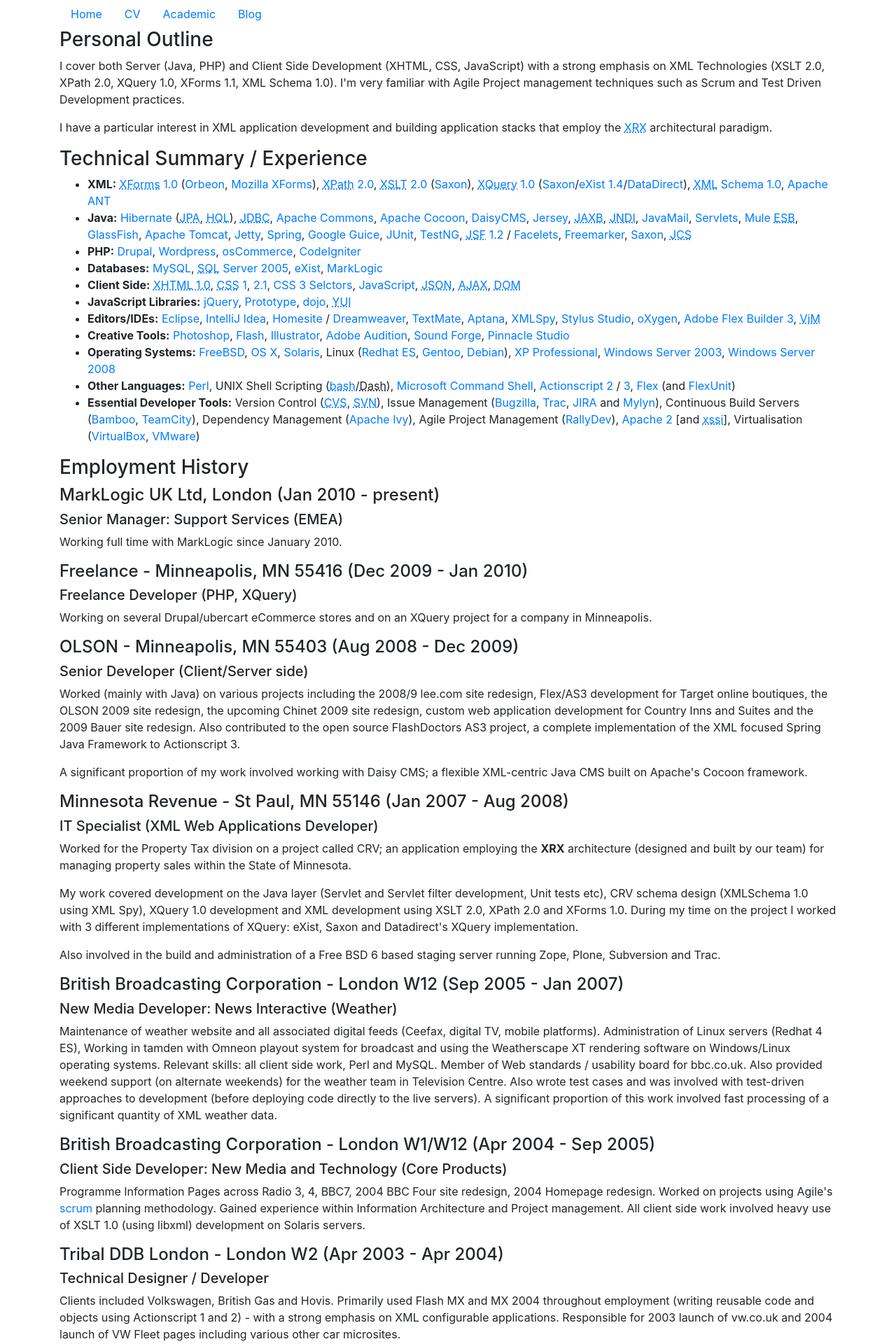
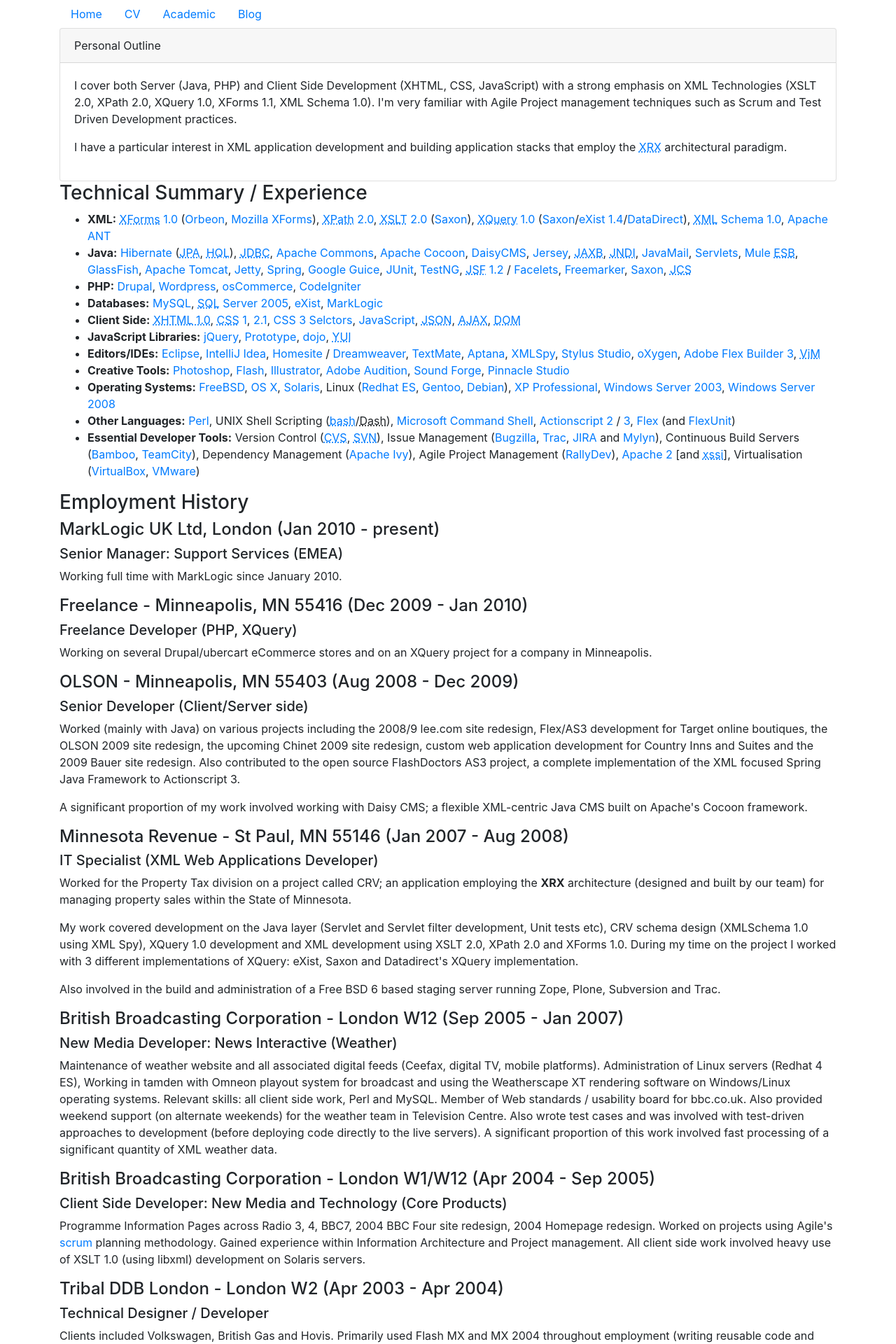
Before and after one commit to ableasdale/ableasdale.github.io, a Jekyll site: the page built from cv/index.html, in a window 1280 px wide. Shown: the top 1920 px of the page at 70% size. Built offline with Jekyll 4.4.1, drawn with Linux system fonts in a browser that asks for light colours.

Commit message:
testing the use of a card for presentation

```diff
--- a/cv/index.html
+++ b/cv/index.html
@@ -2,11 +2,16 @@
 layout: default
 title: Alex Bleasdale - Curriculum Vitae
 ---
-<div class="section-summary">
-    <h3>Personal Outline</h3>
-    <p>I cover both Server (Java, PHP) and Client Side Development (XHTML, CSS, JavaScript) with a strong emphasis on XML Technologies (XSLT 2.0, XPath 2.0, XQuery 1.0, XForms 1.1, XML Schema 1.0). I'm very familiar with Agile Project management techniques such as Scrum and Test Driven Development practices.</p>
-    <p>I have a particular interest in XML application development and building application stacks that employ the <a href="http://en.wikipedia.org/wiki/XRX_(web_application_architecture)"><abbr title="XQuery | REST | XForms/XSLT">XRX</abbr></a> architectural paradigm.</p>
+
+
+<div class="card">
+    <div class="card-header">Personal Outline</div>
+    <div class="card-body">
+        <p>I cover both Server (Java, PHP) and Client Side Development (XHTML, CSS, JavaScript) with a strong emphasis on XML Technologies (XSLT 2.0, XPath 2.0, XQuery 1.0, XForms 1.1, XML Schema 1.0). I'm very familiar with Agile Project management techniques such as Scrum and Test Driven Development practices.</p>
+        <p>I have a particular interest in XML application development and building application stacks that employ the <a href="http://en.wikipedia.org/wiki/XRX_(web_application_architecture)"><abbr title="XQuery | REST | XForms/XSLT">XRX</abbr></a> architectural paradigm.</p>
+    </div>
 </div>
+
 
 <div class="section-summary">
     <h3>Technical Summary / Experience</h3>
```
